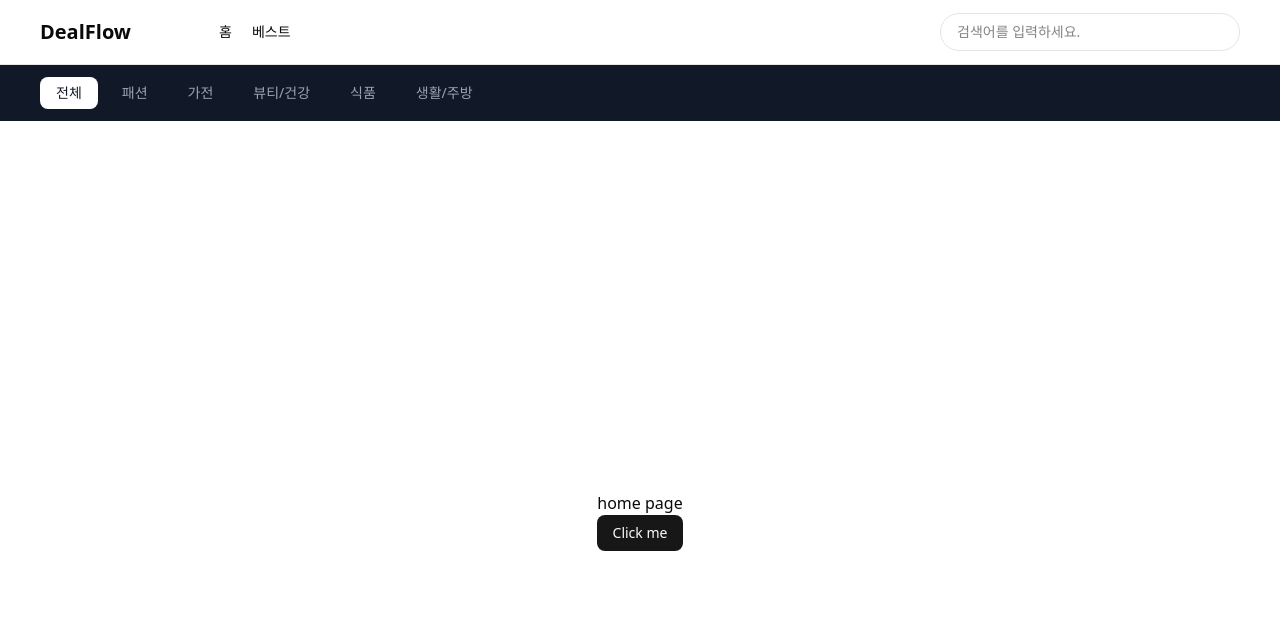
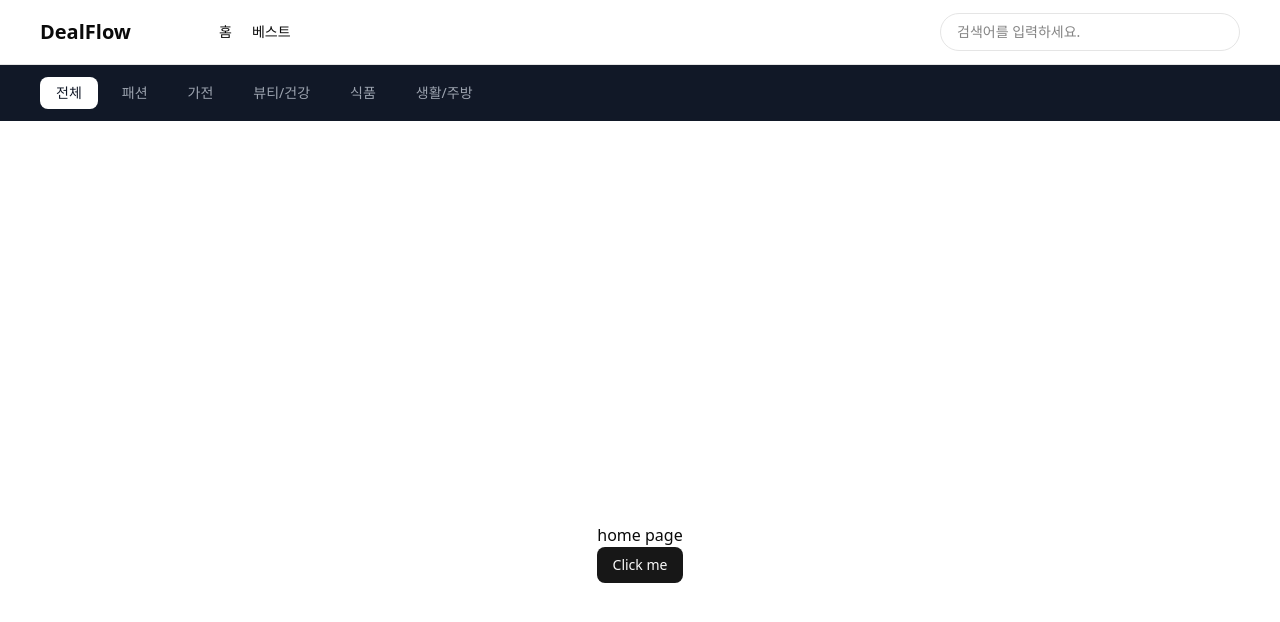
Before and after one commit to sians5544/Deal-flow, a Next.js app: page / in a window 1280 px wide. Shown: the top 622 px of the page. Built offline with nearby package versions, Linux system fonts and the light colour scheme.

Commit message:
feat : 컨테이너, 페이지 타이틀 컴포넌트 생성

```diff
--- a/app/layout.tsx
+++ b/app/layout.tsx
@@ -1,5 +1,5 @@
 import type { Metadata } from "next";
-import { Header, Category } from "@/components/layout";
+import { Header, Category, Container } from "@/components/layout";
 
 import "./globals.css";
 
@@ -19,7 +19,7 @@ export default function RootLayout({
       <body>
         <Header />
         <Category />
-        {children}
+        <Container>{children}</Container>
       </body>
     </html>
   );
--- a/components/features/deal/components/DealCardGrid.tsx
+++ b/components/features/deal/components/DealCardGrid.tsx
@@ -1,5 +1,5 @@
 import { Deal } from "@/types";
-import { DealCard } from "@/components/features";
+import DealCard from "./DealCard";
 import { GET } from "@/app/api/deals/route";
 
 const DealCardGrid = async () => {
--- a/components/layout/Container.tsx
+++ b/components/layout/Container.tsx
@@ -1,5 +1,7 @@
-const Container = () => {
-  return <div> 컨테이너 컴포넌트다</div>;
+const Container = ({ children }: { children: React.ReactNode }) => {
+  return (
+    <div className="mx-auto max-w-[1440px] px-[120px] py-8">{children}</div>
+  );
 };
 
 export default Container;
--- /dev/null
+++ b/components/layout/PageTitle.tsx
@@ -0,0 +1,14 @@
+import { PageTitleProps } from "@/types";
+
+const PageTitle = ({ title, description }: PageTitleProps) => {
+  return (
+    <div className="pb-4">
+      <h1 className="text-3xl font-bold text-[#111827]">{title}</h1>
+      {description && (
+        <p className="mt-2 text-base text-[#6B7280]">{description}</p>
+      )}
+    </div>
+  );
+};
+
+export default PageTitle;
--- a/components/layout/index.ts
+++ b/components/layout/index.ts
@@ -1,3 +1,4 @@
 export { default as Header } from "./Header";
 export { default as Container } from "./Container";
 export { default as Category } from "./Category";
+export { default as PageTitle } from "./PageTitle";
--- a/components/ui/index.ts
+++ b/components/ui/index.ts
@@ -1,3 +1,3 @@
-export * from "./navigationMenu";
 export * from "./button";
 export * from "./input";
+export * from "./navigationMenu";
--- a/types/index.ts
+++ b/types/index.ts
@@ -1 +1,2 @@
 export * from "./deal";
+export * from "./page";
--- /dev/null
+++ b/types/page.ts
@@ -0,0 +1,4 @@
+export interface PageTitleProps {
+  title: string;
+  description?: string;
+}
```
